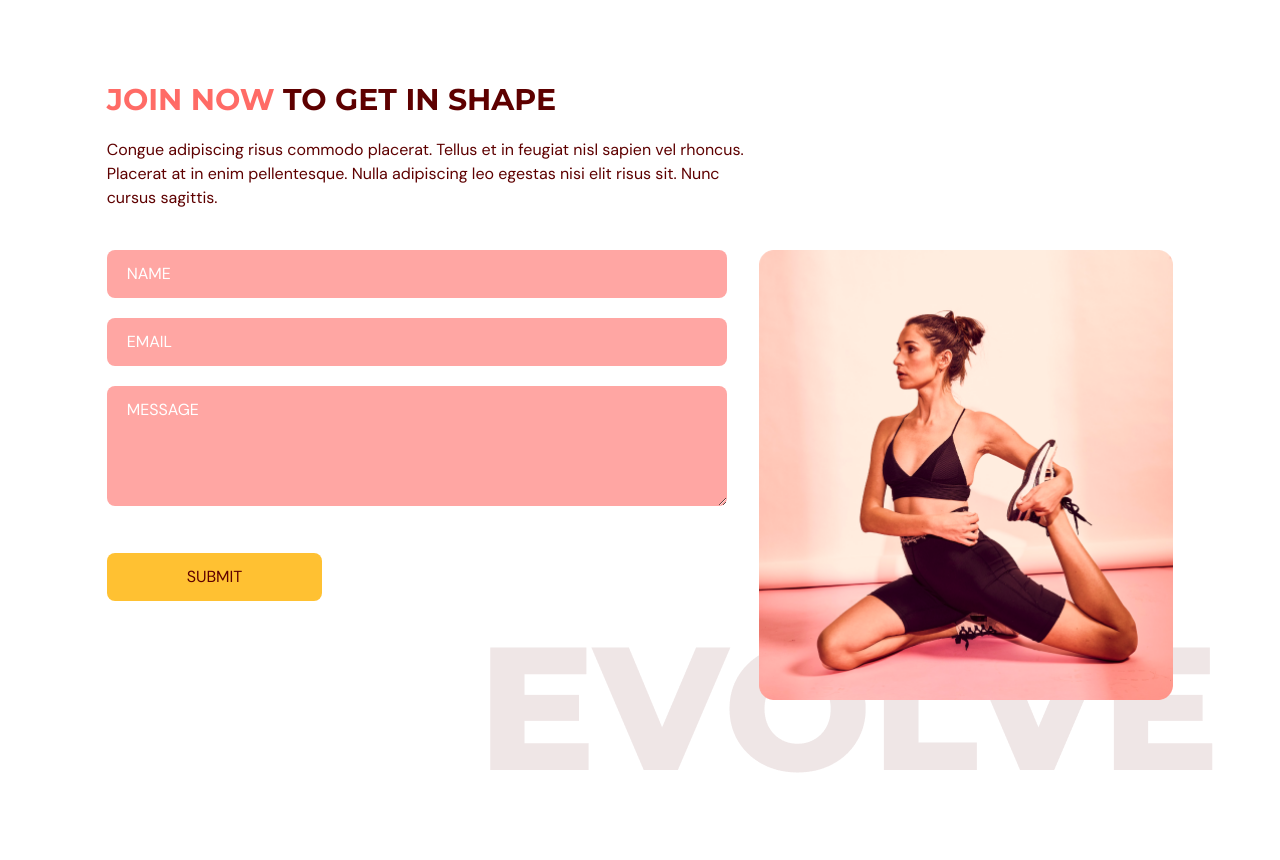
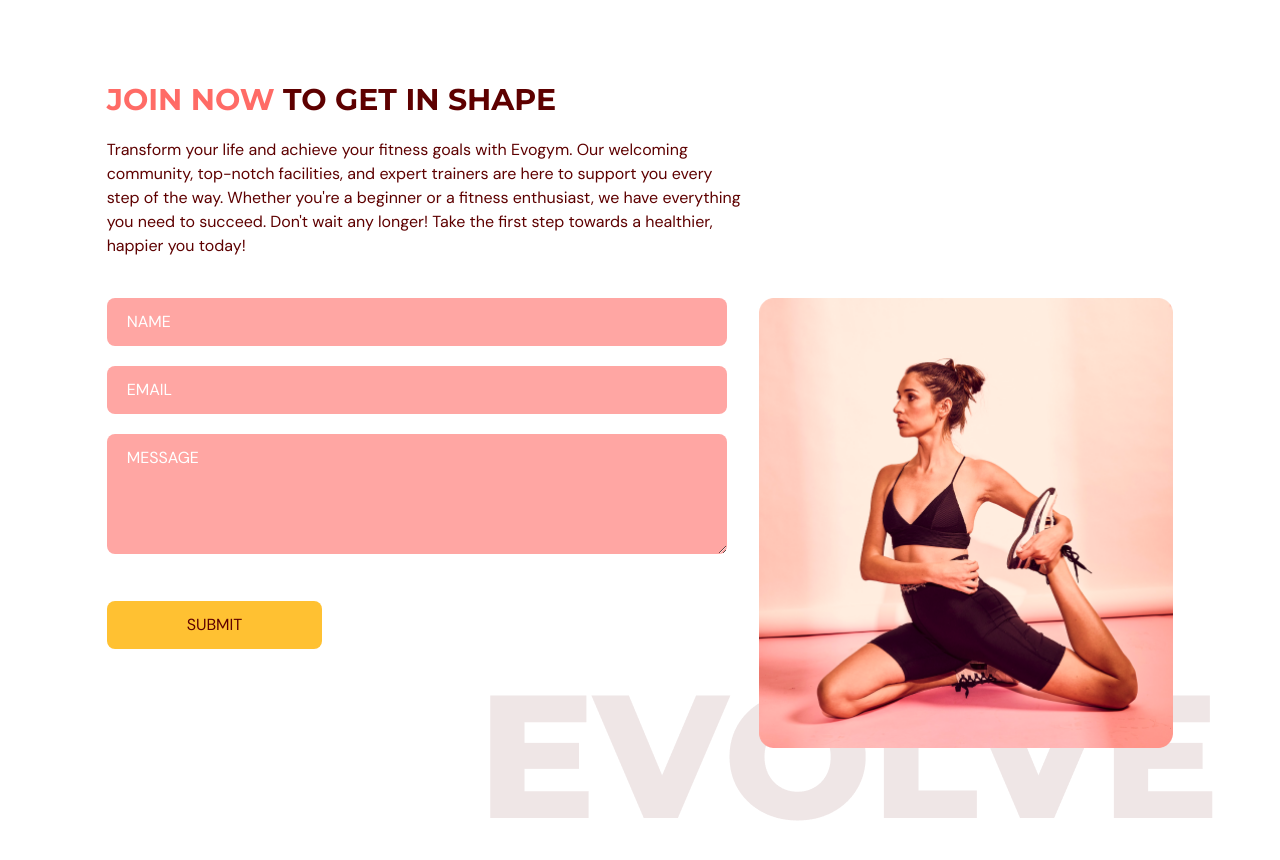
Before and after one commit to dominickgrodkowski/fitness-typescript, a React (Vite) app: page / in a window 1280 px wide. Shown: the part 3100-3960 px from the top of the page. Before the commit the page ends 3928 px from the top, so only its background shows below. Built offline with nearby package versions, Linux system fonts and the light colour scheme.

Commit message:
Update contactUs page content

```diff
--- a/src/scenes/contactUs/index.tsx
+++ b/src/scenes/contactUs/index.tsx
@@ -46,9 +46,7 @@ const ContactUs = ({ setSelectedPage }: Props) => {
             <span className="text-primary-500">JOIN NOW</span> TO GET IN SHAPE
           </HText>
           <p className="my-5">
-            Congue adipiscing risus commodo placerat. Tellus et in feugiat nisl
-            sapien vel rhoncus. Placerat at in enim pellentesque. Nulla
-            adipiscing leo egestas nisi elit risus sit. Nunc cursus sagittis.
+          Transform your life and achieve your fitness goals with Evogym. Our welcoming community, top-notch facilities, and expert trainers are here to support you every step of the way. Whether you're a beginner or a fitness enthusiast, we have everything you need to succeed. Don't wait any longer! Take the first step towards a healthier, happier you today!
           </p>
         </motion.div>
 
```
